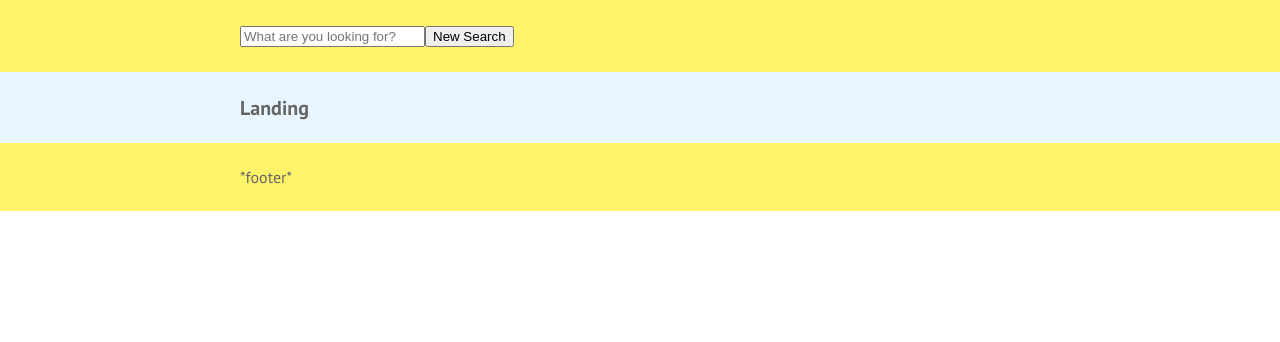
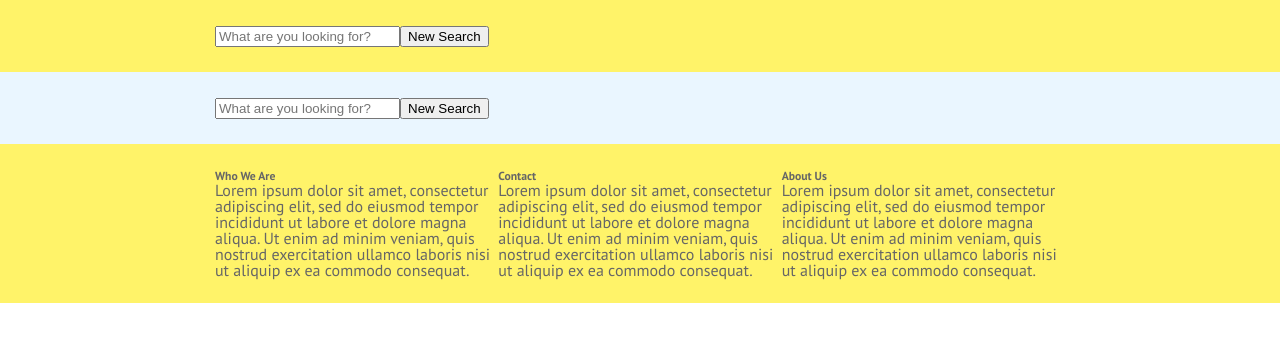
Before and after one commit to build-week-how-can-you-help/Front-End, a React (Create React App) app: page / in a window 1280 px wide. Shown: the top 342 px of the page. Built offline with nearby package versions, Linux system fonts and the light colour scheme.

Commit message:
Set up search component to take user imput on one route, then direct user to new route and retain search data

```diff
--- a/package.json
+++ b/package.json
@@ -7,6 +7,7 @@
     "react": "^16.8.6",
     "react-dom": "^16.8.6",
     "react-router": "^5.0.1",
+    "react-router-dom": "^5.0.1",
     "react-scripts": "3.0.1"
   },
   "scripts": {
--- a/src/App.js
+++ b/src/App.js
@@ -1,5 +1,5 @@
-import React, { useState, useEffect } from 'react';
-import { Route, Switch } from 'react-router-dom';
+import React, { useState } from 'react';
+import { Route } from 'react-router-dom';
 
 import './App.scss';
 import './reset.css';
@@ -9,24 +9,16 @@ import Footer from './components/shared/Footer';
 import Landing from './components/routes/Landing';
 import Results from './components/routes/Results';
 
-import { orgs } from './data.js';
-
 function App() {
-    const [nonProfits, setNonProfits] = useState([]);
-
-    useEffect(() => {
-        setNonProfits(orgs);
-    }, []);
+    const [userQuery, setUserQuery] = useState('');
 
     return (
         <div className="App">
-            <Header />
+            <Header setUserQuery={setUserQuery} />
             <main className="main-content">
                 <div className="wrap">
-                    <Switch>
-                        <Route path="/" component={Landing} />
-                        <Route path="/nonprofits" render={props => <Results {...props} nonProfits={orgs} />} />
-                    </Switch>
+                    <Route exact path="/" render={props => <Landing {...props} setUserQuery={setUserQuery} />} />
+                    <Route path="/results" render={props => <Results {...props} userQuery={userQuery} />} />
                 </div>
             </main>
             <Footer />
--- a/src/App.scss
+++ b/src/App.scss
@@ -41,8 +41,12 @@ main.main-content {
 }
 
 .wrap {
-    max-width: 800px;
+    max-width: 850px;
     margin: 0 auto;
+}
+
+.flex {
+    display: flex;
 }
 
 /* --------------------
--- a/src/components/routes/Landing.js
+++ b/src/components/routes/Landing.js
@@ -1,9 +1,14 @@
 import React from 'react';
+import Search from '../shared/Search';
 
-function Landing() {
+function Landing({ history, setUserQuery }) {
+    function linkToResults() {
+        history.push('/results');
+    }
+
     return (
         <div>
-            <h1>Landing</h1>
+            <Search redirect linkToResults={linkToResults} setUserQuery={setUserQuery} />
         </div>
     );
 }
--- a/src/components/routes/Results.js
+++ b/src/components/routes/Results.js
@@ -1,10 +1,10 @@
 import React from 'react';
 import NonProfitList from '../shared/NonProfitList';
 
-function Results({ nonProfits }) {
+function Results({ userQuery }) {
     return (
         <div>
-            <NonProfitList nonProfits={nonProfits} />
+            <NonProfitList userQuery={userQuery} />
         </div>
     );
 }
--- a/src/components/shared/Footer.js
+++ b/src/components/shared/Footer.js
@@ -4,7 +4,20 @@ function Footer() {
     return (
         <footer className="site-footer">
             <div className="wrap">
-                <p>*footer*</p>
+                <div className="flex">
+                    <div>
+                        <h3>Who We Are</h3>
+                        <p>Lorem ipsum dolor sit amet, consectetur adipiscing elit, sed do eiusmod tempor incididunt ut labore et dolore magna aliqua. Ut enim ad minim veniam, quis nostrud exercitation ullamco laboris nisi ut aliquip ex ea commodo consequat.</p>
+                    </div>
+                    <div>
+                        <h3>Contact</h3>
+                        <p>Lorem ipsum dolor sit amet, consectetur adipiscing elit, sed do eiusmod tempor incididunt ut labore et dolore magna aliqua. Ut enim ad minim veniam, quis nostrud exercitation ullamco laboris nisi ut aliquip ex ea commodo consequat.</p>
+                    </div>
+                    <div>
+                        <h3>About Us</h3>
+                        <p>Lorem ipsum dolor sit amet, consectetur adipiscing elit, sed do eiusmod tempor incididunt ut labore et dolore magna aliqua. Ut enim ad minim veniam, quis nostrud exercitation ullamco laboris nisi ut aliquip ex ea commodo consequat.</p>
+                    </div>
+                </div>
             </div>
         </footer>
     );
--- a/src/components/shared/Header.js
+++ b/src/components/shared/Header.js
@@ -1,11 +1,11 @@
 import React from 'react';
 import Search from './Search';
 
-function Header() {
+function Header({ setUserQuery }) {
     return (
         <header className="site-header">
             <div className="wrap">
-                <Search />
+                <Search setUserQuery={setUserQuery} />
             </div>
         </header>
     );
--- a/src/components/shared/NonProfit.js
+++ b/src/components/shared/NonProfit.js
@@ -9,7 +9,7 @@ function NonProfit({ nonProfit }) {
                 <h2>{name}</h2>
                 <ul>
                     <li>
-                        <a href={website} target="_blank">
+                        <a href={website} target="_blank" rel="noopener noreferrer">
                             {website}
                         </a>
                     </li>
--- a/src/components/shared/NonProfitList.js
+++ b/src/components/shared/NonProfitList.js
@@ -1,13 +1,24 @@
-import React from 'react';
+import React, { useState, useEffect } from 'react';
 import NonProfit from './NonProfit';
 
-function NonProfitList({ nonProfits }) {
-    console.log(nonProfits);
+import { orgs } from '../../data.js';
+
+function NonProfitList({ userQuery }) {
+    const [nonProfits, setNonProfits] = useState([]);
+
+    useEffect(() => {
+        setNonProfits(orgs);
+        console.log(userQuery);
+    }, [userQuery]);
+
     return (
         <div className="non-profit-list">
+            <div>
+                <p>The users query was: {userQuery}</p>
+            </div>
             {nonProfits.map(nonProfit => (
                 <NonProfit key={nonProfit.id} nonProfit={nonProfit} />
-            ))}{' '}
+            ))}
         </div>
     );
 }
--- a/src/components/shared/Search.js
+++ b/src/components/shared/Search.js
@@ -1,11 +1,27 @@
-import React from 'react';
+import React, { useState } from 'react';
 
-function Search() {
+function Search({ redirect, linkToResults, setUserQuery }) {
+    const [userInput, setUserInput] = useState('');
+
+    function handleInput(e) {
+        setUserInput(e.target.value);
+    }
+
+    function handleClick(e) {
+        e.preventDefault();
+
+        setUserQuery(userInput);
+
+        if (redirect) {
+            linkToResults();
+        }
+    }
+
     return (
         <div className="search-form">
             <form>
-                <input type="text" placeholder="What are you looking for?" />
-                <button>New Search</button>
+                <input type="text" placeholder="What are you looking for?" value={userInput} onChange={e => handleInput(e)} />
+                <button onClick={e => handleClick(e)}>New Search</button>
             </form>
         </div>
     );
```
Also changed, not shown: src/components/routes/ResultsLayout.js (added, +17 -0 lines), src/components/routes/HomeLayout.js (added), 1 other file (tests, documents, lock files or other folders).
